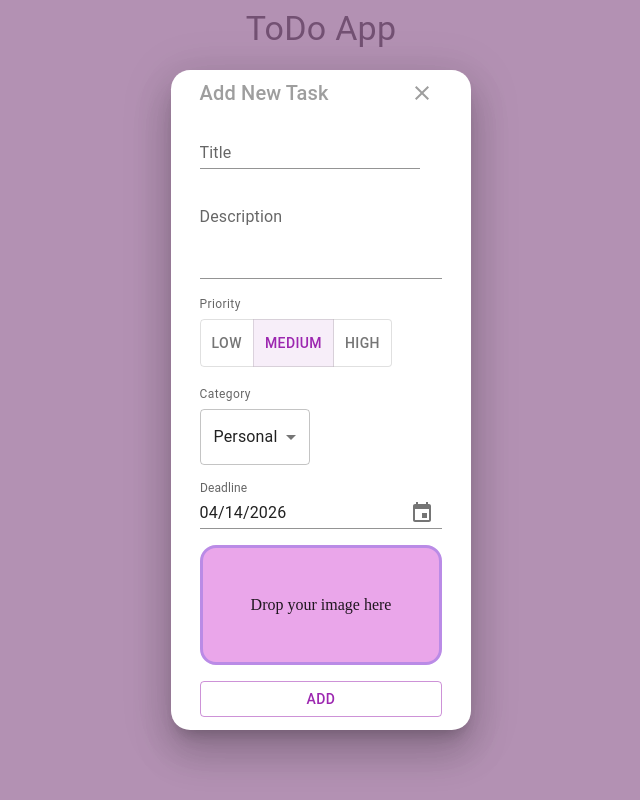
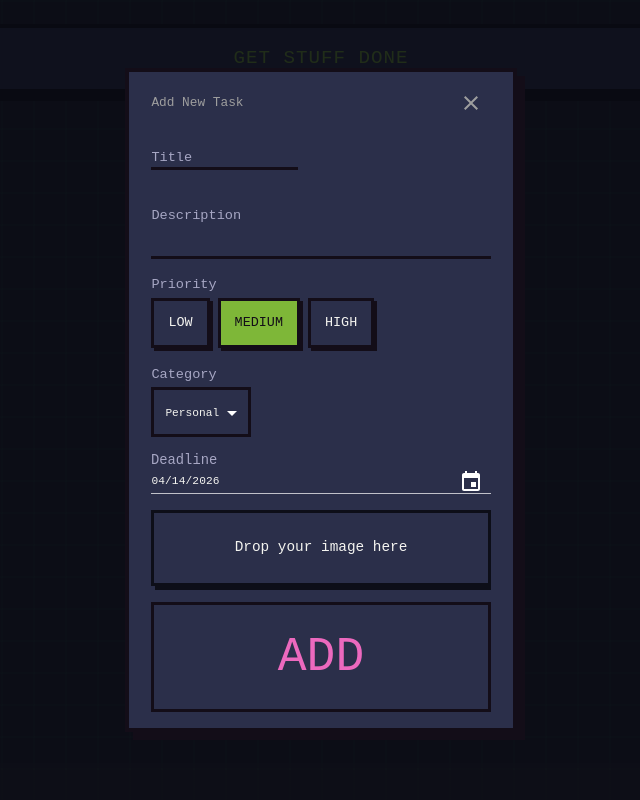
Before and after one commit to veresmar/e-commerce-app, a React (Vite) app: page / in a window 1280 px wide. Both pictures are taken after a click on the button "ADD NEW TASK". Shown: the whole page, without its empty margins (319-959 px from the left). Built offline with nearby package versions, Linux system fonts and the light colour scheme.

Commit message:
feat: update design

```diff
--- a/src/App.css
+++ b/src/App.css
@@ -1,126 +1,21 @@
 #center {
   display: flex;
   flex-direction: column;
-  gap: 25px;
-  place-content: center;
-  place-items: center;
+  gap: 20px;
+  align-items: center;
+  justify-content: flex-start;
   flex-grow: 1;
-
-  @media (max-width: 1024px) {
-    padding: 32px 20px 24px;
-    gap: 18px;
-  }
+  width: 100%;
 }
 
-#next-steps {
-  display: flex;
-  border-top: 1px solid var(--border);
-  text-align: left;
-
-  & > div {
-    flex: 1 1 0;
-    padding: 32px;
-    @media (max-width: 1024px) {
-      padding: 24px 20px;
-    }
-  }
-
-  .icon {
-    margin-bottom: 16px;
-    width: 22px;
-    height: 22px;
-  }
-
-  @media (max-width: 1024px) {
-    flex-direction: column;
-    text-align: center;
-  }
+#center > .MuiTypography-h4 {
+  text-transform: uppercase;
+  color: var(--primaryGreen);
+  text-align: center;
+  padding: 16px 20px;
+  border: 4px solid var(--shadow);
+  background: var(--panel);
+  box-shadow: 8px 8px 0 0 var(--shadow);
+  width: 100%;
+  box-sizing: border-box;
 }
-
-#docs {
-  border-right: 1px solid var(--border);
-
-  @media (max-width: 1024px) {
-    border-right: none;
-    border-bottom: 1px solid var(--border);
-  }
-}
-
-#next-steps ul {
-  list-style: none;
-  padding: 0;
-  display: flex;
-  gap: 8px;
-  margin: 32px 0 0;
-
-  .logo {
-    height: 18px;
-  }
-
-  a {
-    color: var(--text-h);
-    font-size: 16px;
-    border-radius: 6px;
-    background: var(--social-bg);
-    display: flex;
-    padding: 6px 12px;
-    align-items: center;
-    gap: 8px;
-    text-decoration: none;
-    transition: box-shadow 0.3s;
-
-    &:hover {
-      box-shadow: var(--shadow);
-    }
-    .button-icon {
-      height: 18px;
-      width: 18px;
-    }
-  }
-
-  @media (max-width: 1024px) {
-    margin-top: 20px;
-    flex-wrap: wrap;
-    justify-content: center;
-
-    li {
-      flex: 1 1 calc(50% - 8px);
-    }
-
-    a {
-      width: 100%;
-      justify-content: center;
-      box-sizing: border-box;
-    }
-  }
-}
-
-#spacer {
-  height: 88px;
-  border-top: 1px solid var(--border);
-  @media (max-width: 1024px) {
-    height: 48px;
-  }
-}
-
-.ticks {
-  position: relative;
-  width: 100%;
-
-  &::before,
-  &::after {
-    content: "";
-    position: absolute;
-    top: -4.5px;
-    border: 5px solid transparent;
-  }
-
-  &::before {
-    left: 0;
-    border-left-color: var(--border);
-  }
-  &::after {
-    right: 0;
-    border-right-color: var(--border);
-  }
-}
--- a/src/components/ToDo.tsx
+++ b/src/components/ToDo.tsx
@@ -77,36 +77,35 @@ export default function ToDo() {
   return (
     <>
       <Typography variant="h4" sx={{ mb: 1 }}>
-        ToDo App
+        GET STUFF DONE
       </Typography>
       <Dialog
         open={open}
         onClose={handleClose}
         sx={{
           "& .MuiDialog-paper": {
-            padding: "1.8em",
-            paddingTop: "0.2em",
-            paddingBottom: "0.8em",
-            borderRadius: "1.2em",
+            padding: "2em",
+            paddingTop: "1em",
+            paddingBottom: "1.5em",
+            borderRadius: 0,
 
             "@media (max-width:650px)": {
               padding: "1.5em",
-              margin: "1em",
+              paddingTop: "0.35em",
+              paddingBottom: "0em",
+              margin: ".4em",
               width: "100%",
             },
           },
           "& .MuiDialogContent-root": {
             padding: '0',
           },
-          "& .MuiPaper-root": {
+          "& .MuiPaper-root": { // Dialog ToDo form (modal window)
             maxHeight: "calc(100% - 24px)",
-            "@media (max-width:650px)": {
-              maxHeight: "calc(100% - 100px)",
-            }
+            width: '35em',
           },
           "& .MuiDialog-container": {
-            backgroundColor: "#eaa6ea7d",
-            opacity: "0.1"
+            backgroundColor: "rgba(13, 14, 24, 0.6)",
           }
         }}
       >
--- a/src/components/ToDoForm.tsx
+++ b/src/components/ToDoForm.tsx
@@ -13,6 +13,7 @@ import Select from "@mui/material/Select";
 import DropZone from "../ui/DropZone";
 import FormControl from "@mui/material/FormControl";
 import FormLabel from "@mui/material/FormLabel";
+import { Typography } from "@mui/material";
 
 type PriorityStatus = "low" | "medium" | "high";
 type Category = "work" | "personal" | "home";
@@ -101,7 +102,7 @@ export default function ToDoForm(props: ToDoFormProps) {
             { field }, // через перемен. field предоставл. допступ к полю priority
           ) => (
             <FormControl>
-              <FormLabel sx={{ typography: "caption", mb: 0.5 }}>
+              <FormLabel sx={{  mb: 0.5 }}>
                 Priority
               </FormLabel>
               <ToggleButtonGroup
@@ -128,8 +129,8 @@ export default function ToDoForm(props: ToDoFormProps) {
           control={control}
           render={({ field }) => (
             <FormControl>
-              <FormLabel sx={{ typography: "caption", mb: 0.5 }}>
-                Category
+               <FormLabel sx={{  mb: 0.5 }}>
+                  Category
               </FormLabel>
               <Select value={field.value} onChange={field.onChange} fullWidth>
                 <MenuItem value={"work"}>Work</MenuItem>
--- a/src/index.css
+++ b/src/index.css
@@ -1,117 +1,56 @@
 :root {
-  --text: #6b6375;
-  --text-h: #08060d;
-  --bg: #fff;
-  /* --border: #e5e4e7; */
-  --code-bg: #f4f3ec;
-  --accent: #aa3bff;
-  --accent-bg: rgba(170, 59, 255, 0.1);
-  --accent-border: rgba(170, 59, 255, 0.5);
-  --social-bg: rgba(244, 243, 236, 0.5);
-  --shadow:
-    rgba(0, 0, 0, 0.1) 0 10px 15px -3px, rgba(0, 0, 0, 0.05) 0 4px 6px -2px;
+  --bg: #1a1c2c;
+  --panel: #2b2f4a;
+  --primaryGreen: #7eb738ff;
+  --primaryPink: #ec69beff;
+  --ink: #f4f4f0;
+  --shadow: #0d0e18;
 
-  --sans: system-ui, "Segoe UI", Roboto, sans-serif;
-  --heading: system-ui, "Segoe UI", Roboto, sans-serif;
-  --mono: ui-monospace, Consolas, monospace;
+  --pixel: "Press Start 2P", "VT323", monospace;
 
-  font: 18px/145% var(--sans);
-  letter-spacing: 0.18px;
-  color-scheme: light dark;
-  color: var(--text);
-  background: var(--bg);
+  font-family: var(--pixel);
+  color: var(--ink);
+  color-scheme: dark;
   font-synthesis: none;
   text-rendering: optimizeLegibility;
-  -webkit-font-smoothing: antialiased;
-  -moz-osx-font-smoothing: grayscale;
-
-  @media (max-width: 1024px) {
-    font-size: 16px;
-  }
+  -webkit-font-smoothing: none;
+  image-rendering: pixelated;
 }
 
-@media (prefers-color-scheme: dark) {
-  :root {
-    --text: #9ca3af;
-    --text-h: #f3f4f6;
-    --bg: #16171d;
-    /* --border: #2e303a; */
-    --code-bg: #1f2028;
-    --accent: #c084fc;
-    --accent-bg: rgba(192, 132, 252, 0.15);
-    --accent-border: rgba(192, 132, 252, 0.5);
-    --social-bg: rgba(47, 48, 58, 0.5);
-    --shadow:
-      rgba(0, 0, 0, 0.4) 0 10px 15px -3px, rgba(0, 0, 0, 0.25) 0 4px 6px -2px;
-  }
+* {
+  image-rendering: pixelated;
+}
 
-  #social .button-icon {
-    filter: invert(1) brightness(2);
-  }
+body {
+  margin: 0;
+  background-color: var(--bg);
+  /* checkerboard pixel grid */
+  background-image:
+    linear-gradient(rgba(56, 183, 100, 0.06) 2px, transparent 2px),
+    linear-gradient(90deg, rgba(56, 183, 100, 0.06) 2px, transparent 2px);
+  background-size: 32px 32px;
 }
 
 #root {
-  width: 1126px;
+  width: 720px;
   max-width: 100%;
   margin: 0 auto;
-  text-align: center;
-  border-inline: 1px solid var(--border);
   min-height: 100svh;
   display: flex;
   flex-direction: column;
   box-sizing: border-box;
+  padding: 24px 16px 48px;
 }
 
-body {
-  margin: 0;
-  background: radial-gradient(
-    circle,
-    rgba(238, 174, 202, 0.67) 0%,
-    rgba(255, 255, 255, 1) 26%
-  );
-  background-repeat: no-repeat;
+/* Retro scrollbar */
+::-webkit-scrollbar {
+  width: 14px;
+  height: 14px;
 }
-/*
-h1,
-h2 {
-  font-family: var(--heading);
-  font-weight: 500;
-  color: var(--text-h);
+::-webkit-scrollbar-track {
+  background: var(--panel);
 }
-
-h1 {
-  font-size: 56px;
-  letter-spacing: -1.68px;
-  margin: 32px 0;
-  @media (max-width: 1024px) {
-    font-size: 36px;
-    margin: 20px 0;
-  }
+::-webkit-scrollbar-thumb {
+  background: var(--primaryGreen);
+  border: 3px solid var(--shadow);
 }
-h2 {
-  font-size: 24px;
-  line-height: 118%;
-  letter-spacing: -0.24px;
-  margin: 0 0 8px;
-  @media (max-width: 1024px) {
-    font-size: 20px;
-  }
-}
-p {
-  margin: 0;
-}
-
-code,
-.counter {
-  font-family: var(--mono);
-  display: inline-flex;
-  border-radius: 4px;
-  color: var(--text-h);
-}
-
-code {
-  font-size: 15px;
-  line-height: 135%;
-  padding: 4px 8px;
-  background: var(--code-bg);
-} */
--- a/src/main.tsx
+++ b/src/main.tsx
@@ -1,10 +1,15 @@
 import { StrictMode } from 'react'
 import { createRoot } from 'react-dom/client'
-// import './index.css'
+import { ThemeProvider, CssBaseline } from '@mui/material'
+import './index.css'
+import theme from './theme.ts'
 import App from './App.tsx'
 
 createRoot(document.getElementById('root')!).render(
   <StrictMode>
-    <App />
+    <ThemeProvider theme={theme}>
+      <CssBaseline />
+      <App />
+    </ThemeProvider>
   </StrictMode>,
 )
--- /dev/null
+++ b/src/theme.ts
@@ -0,0 +1,200 @@
+import { createTheme } from "@mui/material/styles";
+
+// 8-bit palette (5 core colors)
+const COLORS = {
+  bg: "#1a1c2c", // deep navy background
+  panel: "#2b2f4a", // raised panel
+  primaryGreen: "#7eb738ff", // primary action
+  primaryPink: "#ec69beff", // secondary / danger accent
+  ink: "#f4f4f0", // off-white text
+  shadow: "#130d18ff", // near-black hard shadow
+};
+
+const PIXEL = 'monospace';
+
+const theme = createTheme({
+  palette: {
+    mode: "dark",
+    background: {
+      default: COLORS.bg,
+      paper: COLORS.panel,
+    },
+    primary: {
+      main: COLORS.primaryGreen,
+      contrastText: COLORS.shadow,
+    },
+    secondary: {
+      main: COLORS.primaryPink,
+      contrastText: COLORS.ink,
+    },
+    text: {
+      primary: COLORS.ink,
+      secondary: "#a7a7c4",
+    },
+    divider: COLORS.shadow,
+  },
+  shape: {
+    borderRadius: 0,
+  },
+  typography: {
+    fontFamily: PIXEL,
+    h4: {
+      fontSize: "1.2rem",
+      lineHeight: 1.5,
+      letterSpacing: "1px",
+    },
+    body1: {
+      fontSize: "0.7rem",
+      lineHeight: 1.9,
+    },
+    body2: { // Task (display)
+      fontSize: ".8rem",
+      lineHeight: 1.9,
+      margin: '0',
+     label: {
+      margin: '0',
+     }
+    },
+  },
+  components: {
+    MuiButton: {
+      defaultProps: { disableRipple: true },
+      styleOverrides: {
+        root: {
+          fontSize: '3rem', // ADD NEW TASK button
+          border: `3px solid ${COLORS.shadow}`,
+          boxShadow: `4px 4px 0 0 ${COLORS.shadow}`,
+          padding: "10px 16px",
+          textTransform: "uppercase",
+          transition: "transform 80ms steps(2), box-shadow 80ms steps(2)",
+
+
+          "@media (max-width:650px)": {
+            width: '100%',
+            fontSize: "2rem",
+          },
+          "&:hover": {
+            boxShadow: `6px 6px 0 0 ${COLORS.shadow}`,
+            transform: "translate(-2px, -2px)",
+          },
+          "&:active": {
+            boxShadow: "0 0 0 black",
+          }
+
+        },
+      },
+    },
+    MuiToggleButtonGroup: {
+      styleOverrides: {
+        root: {
+          gap: "8px",
+        },
+      },
+    },
+    MuiToggleButton: {
+      styleOverrides: {
+        root: { // buttonsTab ALL ACTIVE COMPLETED
+          borderRadius: 0,
+          border: `3px solid ${COLORS.shadow} !important`,
+          margin: "0 !important",
+          color: COLORS.ink,
+          backgroundColor: COLORS.panel,
+          textTransform: "uppercase",
+          fontSize: "1.2em",
+          padding: "10px 14px",
+          boxShadow: `3px 3px 0 0 ${COLORS.shadow}`,
+          "&.Mui-selected": {
+            backgroundColor: COLORS.primaryGreen,
+            color: COLORS.shadow,
+            "&:hover": {
+              backgroundColor: COLORS.primaryGreen,
+            },
+          },
+          "&:hover": {
+            backgroundColor: COLORS.primaryPink,
+            color: COLORS.ink,
+          },
+        },
+      },
+    },
+    MuiPaper: {
+      styleOverrides: {
+        root: {
+          backgroundImage: "none",
+          border: `4px solid ${COLORS.shadow}`,
+          boxShadow: `8px 8px 0 0 ${COLORS.shadow}`,
+        },
+      },
+    },
+    MuiDivider: {
+      styleOverrides: {
+        root: {
+          borderBottomWidth: "3px",
+          borderColor: COLORS.shadow,
+        },
+      },
+    },
+    MuiInput: {
+      styleOverrides: {
+        root: {
+
+          // fontSize: "1rem",
+
+          "&:before": {
+            borderBottom: `3px solid ${COLORS.shadow}`,
+          },
+          "&:hover:not(.Mui-disabled):before": {
+            borderBottom: `3px solid ${COLORS.primaryGreen}`,
+          },
+        },
+      },
+    },
+    MuiOutlinedInput: {
+      styleOverrides: {
+        root: {
+          borderRadius: 0,
+          "& .MuiOutlinedInput-notchedOutline": {
+            border: `3px solid ${COLORS.shadow}`,
+          },
+        },
+      },
+    },
+    MuiInputLabel: { // Title, Description
+      styleOverrides: {
+        root: {
+          fontSize: ".85rem",
+          "&.MuiInputLabel-shrink": { // Deadline
+          fontSize: "1.15rem",
+      },
+        },
+      },
+    },
+    MuiFormLabel: { // Priority, Category
+      styleOverrides: {
+        root: {
+          fontSize: ".85rem",
+        },
+      },
+    },
+    MuiCheckbox: {
+      styleOverrides: {
+        root: {
+          color: COLORS.shadow,
+          "&.Mui-checked": {
+            color: COLORS.primaryGreen,
+          },
+        },
+      },
+    },
+    MuiDialogTitle: {
+      styleOverrides: {
+        root: {
+          fontFamily: PIXEL,
+          fontSize: "0.8rem", // Add New Task text
+        },
+      },
+    },
+  },
+});
+
+export default theme;
--- a/src/ui/DropZone.tsx
+++ b/src/ui/DropZone.tsx
@@ -63,14 +63,23 @@ export default function DropZone({
       <Box
         component="div"
         sx={{
-          backgroundColor: isDragging ? "#e26be2ff" : "#eaa6eaff",
-          border: isDragging ? "3px dashed #cd9ff8ff" : "3px solid  #ba8be6ff",
+          backgroundColor: isDragging ? "#38b764" : "#2b2f4a",
+          color: isDragging ? "#0d0e18" : "#f4f4f0",
+          border: isDragging
+            ? "3px dashed #0d0e18"
+            : "3px solid #0d0e18",
+          boxShadow: "4px 4px 0 0 #0d0e18",
           cursor: "pointer",
-          padding: "3em",
-          borderRadius: "1em",
+          padding: "1.5em",
+          width: '100%',
+          borderRadius: 0,
+          fontFamily: '"Press Start 2P", monospace',
+          fontSize: "0.9rem",
+          lineHeight: 1.8,
+          textAlign: "center",
 
           "@media (max-width:650px)": {
-            padding: "2em",
+            padding: "1.6em 4em",
           }
         }}
         onDragOver={(e) => {
```
Also changed, not shown: src/components/ListItem.tsx (+44 -19 lines).
